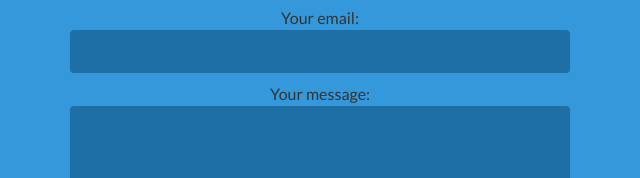
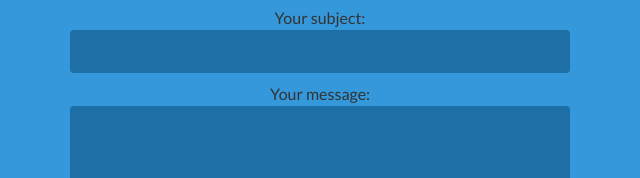
Before and after one commit to Yahia-Aly/Yahia-Aly.github.io, a website: page index.html in a window 1280 px wide. Shown: the part 3576-3754 px from the top of the page, 320-960 px from the left. Drawn offline with nearby package versions, Linux system fonts and the light colour scheme.

Commit message:
fixing label to subject

```diff
--- a/index.html
+++ b/index.html
@@ -198,7 +198,7 @@
                 <input type="email" name="email">
               </label>
               <label>
-                Your email:
+                Your subject:
                 <input name="subject" value="" />
               </label>
               <label>
```
